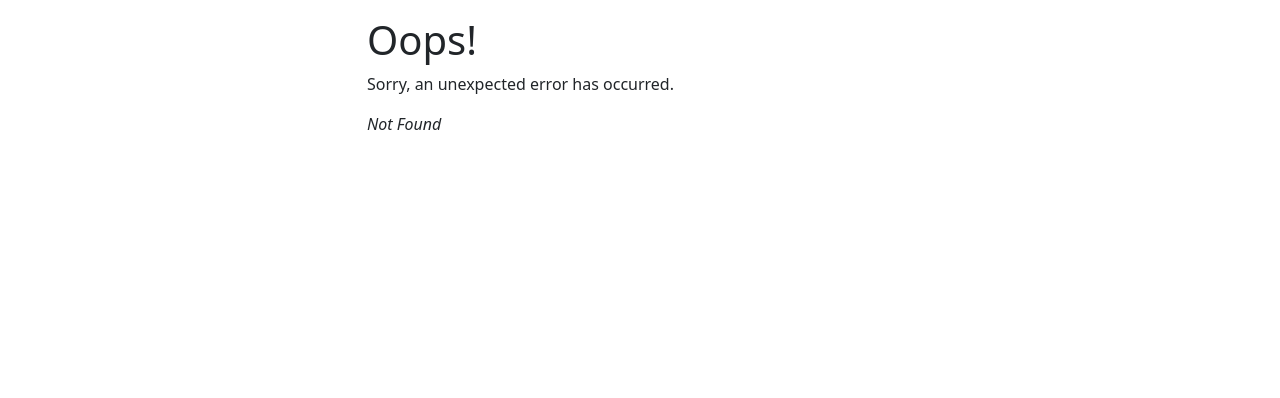
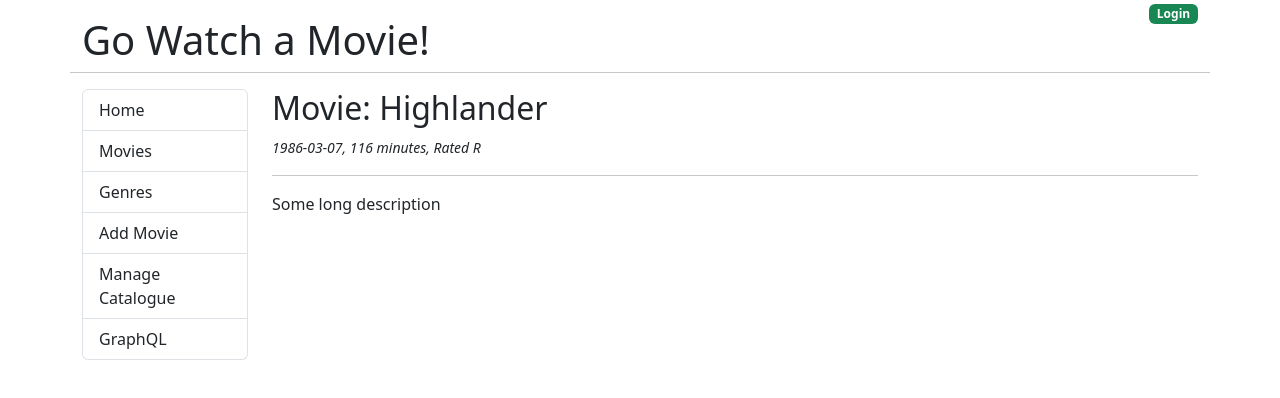
Before and after one commit to Yonathan1/go-movies-front-end, a React (Create React App) app: page /movies/1 in a window 1280 px wide. Before the commit this address had no page. Shown: the top 398 px of the page. Built offline with nearby package versions, Linux system fonts and the light colour scheme.

Commit message:
Add movie detail redirection capability w/ local data

```diff
--- a/src/components/Movie.js
+++ b/src/components/Movie.js
@@ -1,7 +1,28 @@
+import { useEffect, useState } from "react";
+import { useParams } from "react-router-dom";
+
 const Movie = () => {
+    const [movie, setMovie] = useState({});
+    let { id } = useParams();
+
+    useEffect(() => {
+        let myMovie = {
+            id: 1,
+            title: "Highlander",
+            release_date: "1986-03-07",
+            runtime: 116,
+            mpaa_rating: "R",
+            description: "Some long description",
+        }
+        setMovie(myMovie);
+    }, [id])
+
     return(
         <div>
-            <h2>Movie</h2>
+            <h2>Movie: {movie.title}</h2>
+            <small><em>{movie.release_date}, {movie.runtime} minutes, Rated {movie.mpaa_rating}</em></small>
+            <hr />
+            <p>{movie.description}</p>
         </div>
     )
 }
--- a/src/index.js
+++ b/src/index.js
@@ -11,6 +11,7 @@
 import ManageCatalogue from './components/ManageCatalogue';
 import GraphQL from './components/graphql';
 import Login from './components/Login';
+import Movie from './components/Movie';
 
 const router = createBrowserRouter([
   {
@@ -22,6 +23,10 @@
       {
         path: "/movies",
         element: <Movies />
+      },
+      {
+        path: "/movies/:id",
+        element: <Movie />
       },
       {
         path: "/genres",
```
